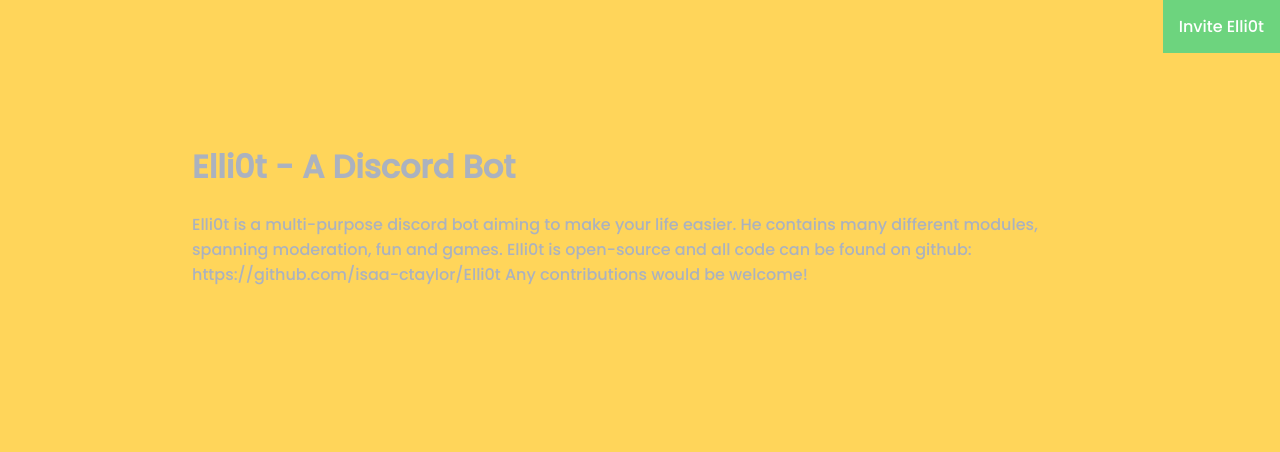
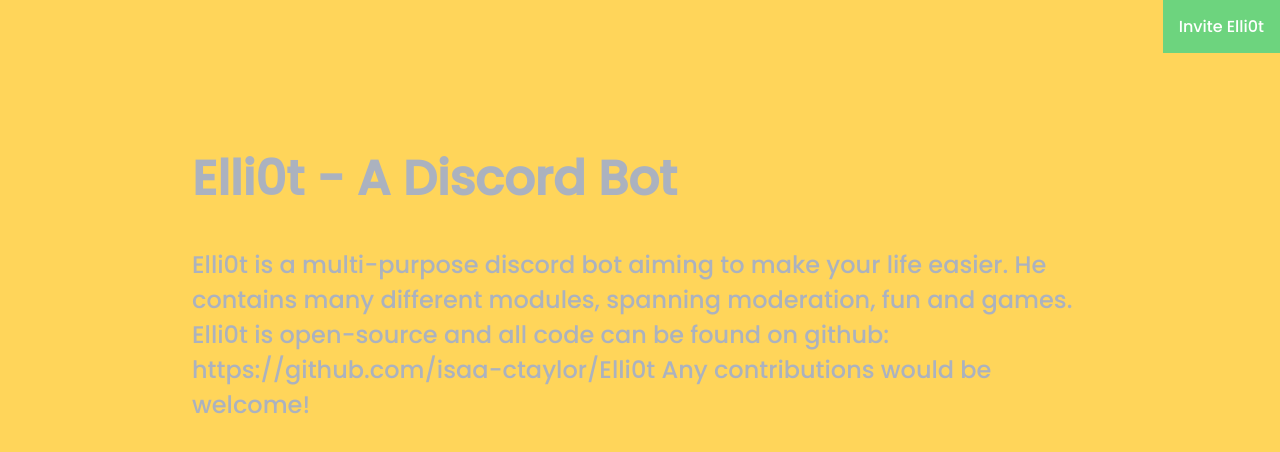
Before and after one commit to isaa-ctaylor/Elli0t, a plain HTML site: page index.html in a window 1280 px wide. Drawn offline with Linux system fonts and the light colour scheme.

Commit message:
Changed font size

```diff
--- a/assets/css/style.css
+++ b/assets/css/style.css
@@ -10,12 +10,14 @@
 }
 
 .title {
+  font-size: 300%;
   margin-top: 90px;
   background-color: #ffd55a;
   color: #abb2bf;
 }
 
 .description {
+  font-size: 150%;
   background-color: #ffd55a;
   color: #abb2bf;
 }
```
